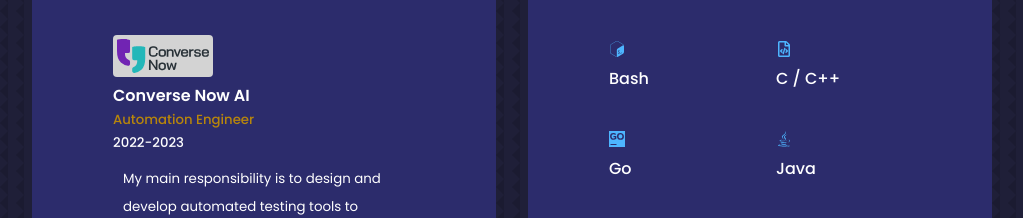
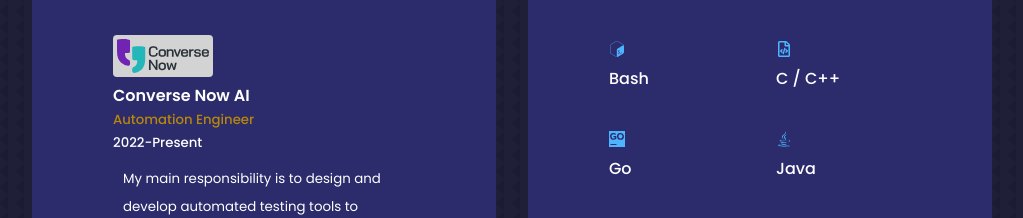
Before and after one commit to D0T7/Portfolio, a React (Create React App) app: page / in a window 1280 px wide. Shown: the part 2685-2903 px from the top of the page, without its empty margins (128-1151 px from the left). Built offline with nearby package versions, Linux system fonts and the light colour scheme.

Commit message:
Fixed typo in experience.jsx

```diff
--- a/src/components/experience/Experience.jsx
+++ b/src/components/experience/Experience.jsx
@@ -23,7 +23,7 @@ const Skills = () => {
                                 <img src={CnvLogo} alt='ConverseNow AI' className='org_icon' />
                                 <h4 className='work_org'>Converse Now AI</h4>
                                 <h5 className='org_position'>Automation Engineer</h5>
-                                <h5>2022-2023</h5>
+                                <h5>2022-Present</h5>
                                 <p className='work-description'> <small>My main responsibility is to design and
                                     develop automated testing tools to ensure
                                     software quality and efficiency. I also
```
